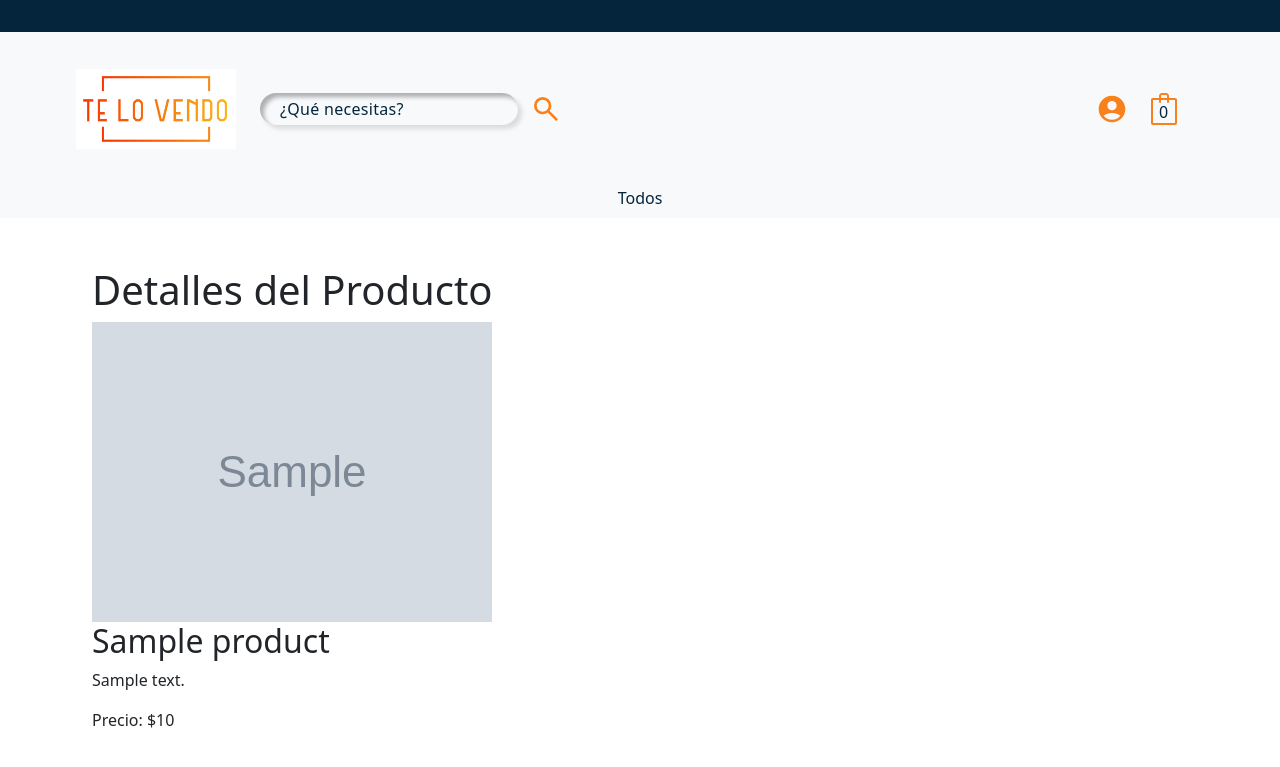
After one commit to folkearen/proyectoGrupalM7, a Django app: a page that uses store/templates/store/detail.html in a window 1280 px wide. The commit adds this page. Shown: the top 767 px of the page. Run offline with Django 4.2, Linux system fonts and the light colour scheme; tables that the repository leaves empty hold one stand-in row (values such as "Sample post"); grey boxes marked "Sample" are stand-in pictures.

Commit message:
Search y detalle

```diff
--- a/TeLoVendo/settings.py
+++ b/TeLoVendo/settings.py
@@ -81,7 +81,7 @@ WSGI_APPLICATION = 'TeLoVendo.wsgi.application'
 DATABASES = {
     "default": {
         "ENGINE": "django.db.backends.postgresql_psycopg2",
-        "NAME": "db_te_lo_vendo",
+        "NAME": "telovendo",
         "USER": "postgres",
         "PASSWORD": "root",
         "HOST": "127.0.0.1",
--- /dev/null
+++ b/store/templates/store/detail.html
@@ -0,0 +1,16 @@
+{% extends 'store/layout/base.html' %}
+
+{% block title %}Detalles del Producto{% endblock title %}
+
+{% block main %}
+    <div class="container">
+        <h1>Detalles del Producto</h1>
+        <div class="product-details">
+            <img src="{{ product.images.url }}" alt="">
+            <h2>{{ product.product_name }}</h2>
+            <p>{{ product.product_description }}</p>
+            <p>Precio: ${{ product.price }}</p>
+            <!-- Agrega más detalles del producto si es necesario -->
+        </div>
+    </div>
+{% endblock main %}
--- a/store/templates/store/home.html
+++ b/store/templates/store/home.html
@@ -5,6 +5,7 @@
 {% block main %}
 
     <div class="products col-lg-12">
+        {% if products %}
             {% for product in products  %}
             <div class="card col-lg-4">
                 <div class="card-img">
@@ -12,6 +13,7 @@
                 </div>
                 <div class="card-info">
                 <p class="text-title">{{ product.product_name }}</p>
+                <a href="{% url 'product_detail' product_slug=product.slug %}">Ver detalles</a>
                 {% comment %} <p class="text-body"> {{product.product_description}} </p> {% endcomment %}
                 </div>
                 <div class="card-footer">
@@ -24,6 +26,9 @@
                 </div>
             </div>
             {% endfor %}
+        {% else %}
+            <p>No se encontraron resultados.</p>
+        {% endif %}
     </div>
 
 
--- a/store/templates/store/layout/partials/navbar.html
+++ b/store/templates/store/layout/partials/navbar.html
@@ -8,10 +8,10 @@
       <div class='permanent'>
         <div class='d-flex'>
           <a class="navbar-brand me-4" href=" {% url 'home' %} "><img class="logo" src=" {% static 'store/img/logoTeLoVendo.png' %} " alt="logo"></a>
-          <form class="d-none d-md-flex form_search_navbar">
-            <input class="input_search" type="search" placeholder="¿Qué necesitas?" aria-label="Search">
+          <form method="GET" action="{% url 'home' %} " class="d-none d-md-flex form_search_navbar" >
+            <input type="search" name="buscar" placeholder="¿Qué necesitas?" aria-label="Search" value="{{ busqueda }}" class="input_search">
             <button class="btn " type="submit"><img class='navbar_icon' src=" {% static 'store/img/searchIcon.svg' %} " alt=""></button>
-          </form class='form_search'>
+        </form>
         </div>
         <div class="d-flex align-items-center justify-content-end">
 
@@ -45,6 +45,7 @@
           <button class="btn " type="submit"><img class='navbar_icon' src=" {% static 'store/img/searchIcon.svg' %} " alt=""></button>
         </form class='form_search'>
         <div class='category_container'>
+          <a class="category_navbar" href=" {% url 'home' %}">Todos</a>
           {% for category in categories  %}
             <a class="category_navbar" href=" {% url 'home' category.slug %}">{{category.category_name}}</a>
           {% endfor %}
--- a/store/urls.py
+++ b/store/urls.py
@@ -5,6 +5,7 @@ from . import views
 urlpatterns = [
     path('', views.home, name='home'),
     path('<slug:category_slug>', views.home, name='home'),
+    path('product/<slug:product_slug>/', views.detail, name='product_detail'),
 ]
 if settings.DEBUG:
     urlpatterns += static(settings.MEDIA_URL, document_root=settings.MEDIA_ROOT)
--- a/store/views.py
+++ b/store/views.py
@@ -1,24 +1,33 @@
 from django.shortcuts import render, redirect, get_object_or_404
 from django.http import HttpResponse
 from .models import Product, Category
-
+from django.db.models import Q
+from django.http import JsonResponse
 # Create your views here.
 
 def home(request, category_slug=None):
-    categoires = None
-    products = None
-    if category_slug != None:
-        categoires = Category.objects.all()
-        categories_searh = get_object_or_404(Category, slug=category_slug)
-        products = Product.objects.filter(category=categories_searh,is_available=True)
-        return render(request, 'store/home.html', {
-            'categories' : categoires,
-            'products' : products
-        })
-
     categoires = Category.objects.all()
     products = Product.objects.filter(is_available=True)
+    busqueda = request.GET.get("buscar")
+
+    if category_slug:
+        categories_search = get_object_or_404(Category, slug=category_slug)
+        products = products.filter(category=categories_search)
+
+    if busqueda:
+        products = products.filter(
+            Q(product_name__icontains=busqueda) |
+            Q(product_description__icontains=busqueda)
+        ).distinct()
+
     return render(request, 'store/home.html', {
-        'categories' : categoires,
-        'products' : products
+        'categories': categoires,
+        'products': products,
+        'busqueda': busqueda
     })
+
+def detail(request, product_slug):
+    product = get_object_or_404(Product, slug=product_slug)
+
+    context = {'product': product}
+    return render(request, 'store/detail.html', context)
```
Lines whose indentation alone changed are shown as unchanged.
